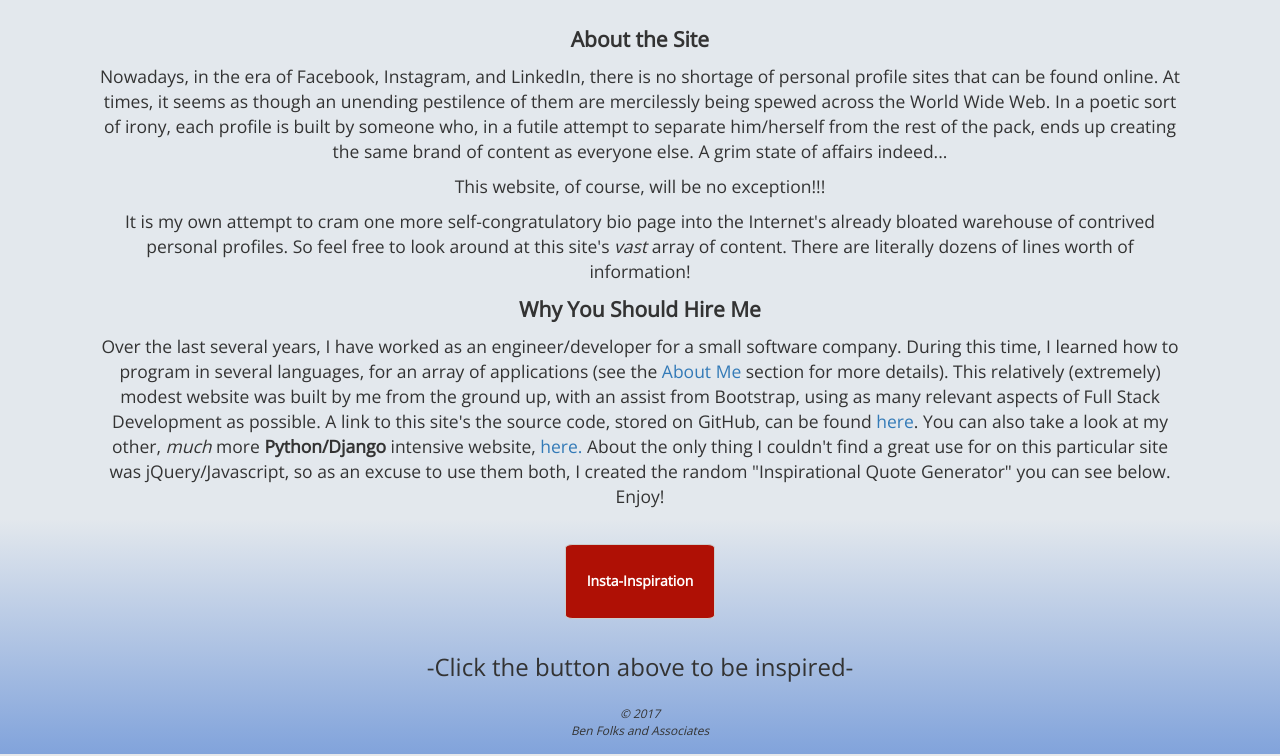
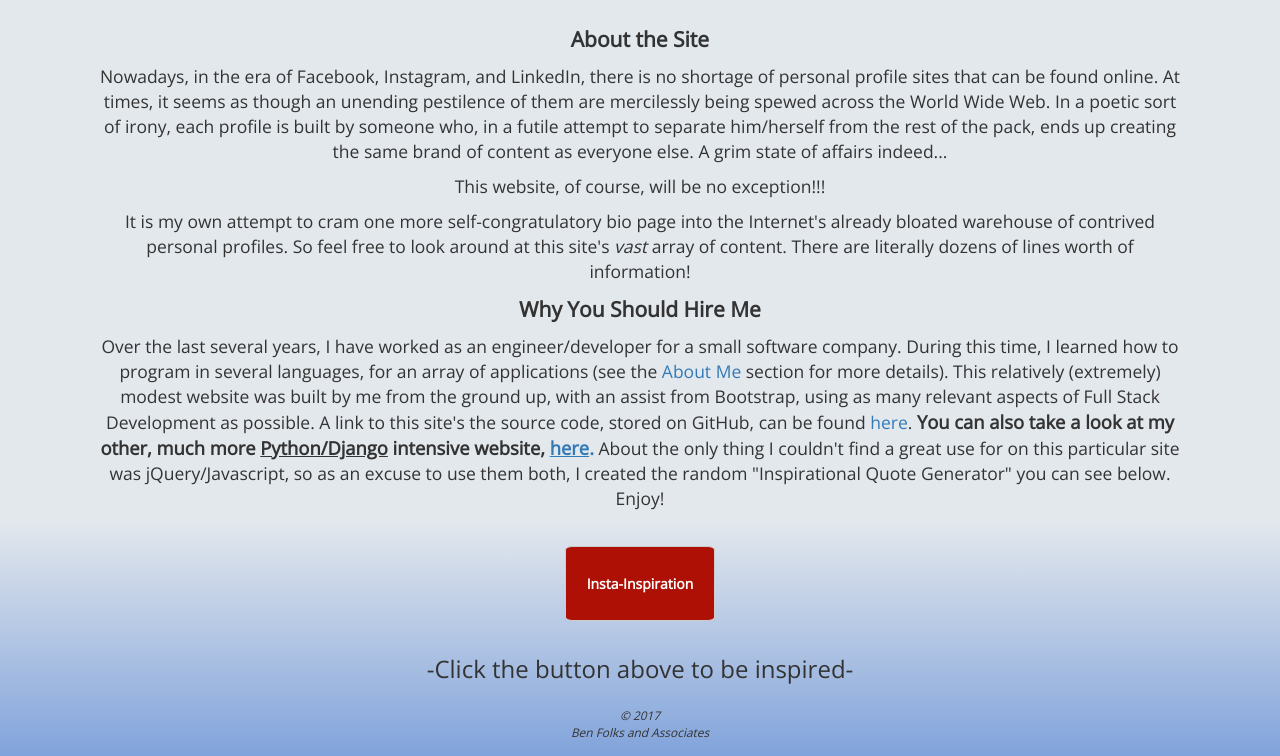
Before and after one commit to bfolks2/MyBioWebsite, a Django app: page / in a window 1280 px wide. Shown: the part 546-1302 px from the top of the page. Run offline with Django 3.2, Linux system fonts and the light colour scheme; some libraries are stand-ins or nearby versions.

Commit message:
emphasize new site link on index page

```diff
--- a/mainproj/static/mainproj/css/effects.css
+++ b/mainproj/static/mainproj/css/effects1.css
@@ -97,6 +97,11 @@
   font-weight: bolder;
 }
 
+.newsite{
+  font-weight: 900;
+  font-size: 1.05em;
+}
+
 .intro{
   font-size: 1.25em;
 }
--- a/mainproj/templates/base.html
+++ b/mainproj/templates/base.html
@@ -15,7 +15,7 @@
     <link href="https://fonts.googleapis.com/css?family=Permanent+Marker" rel="stylesheet">
 
     <!-- Link to CSS -->
-    <link rel="stylesheet" href="{% static 'mainproj/css/effects.css' %}">
+    <link rel="stylesheet" href="{% static 'mainproj/css/effects1.css' %}">
 
     <script
     src="http://code.jquery.com/jquery-3.2.1.js"
--- a/mainproj/templates/index.html
+++ b/mainproj/templates/index.html
@@ -81,7 +81,7 @@
         This relatively (extremely) modest website was built by me from the ground up, with an assist from Bootstrap,
         using as many relevant aspects of Full Stack Development as possible.  A link to this site's
         the source code, stored on GitHub, can be found <a href="{% url 'mainapp:documents' %}">here</a>.
-        You can also take a look at my other, <em>much</em> more <strong>Python/Django</strong> intensive website, <a href="http://bfolks2.pythonanywhere.com/">here.</a>
+        <span class="newsite">You can also take a look at my other, much more <u>Python/Django</u> intensive website, <a href="http://bfolks2.pythonanywhere.com/"><u>here</u>.</a></span>
         About the only thing I couldn't find a great use for on this particular site was jQuery/Javascript,
         so as an excuse to use them both, I created the random "Inspirational Quote Generator" you can see below.  Enjoy!</p>
       </div>
```
